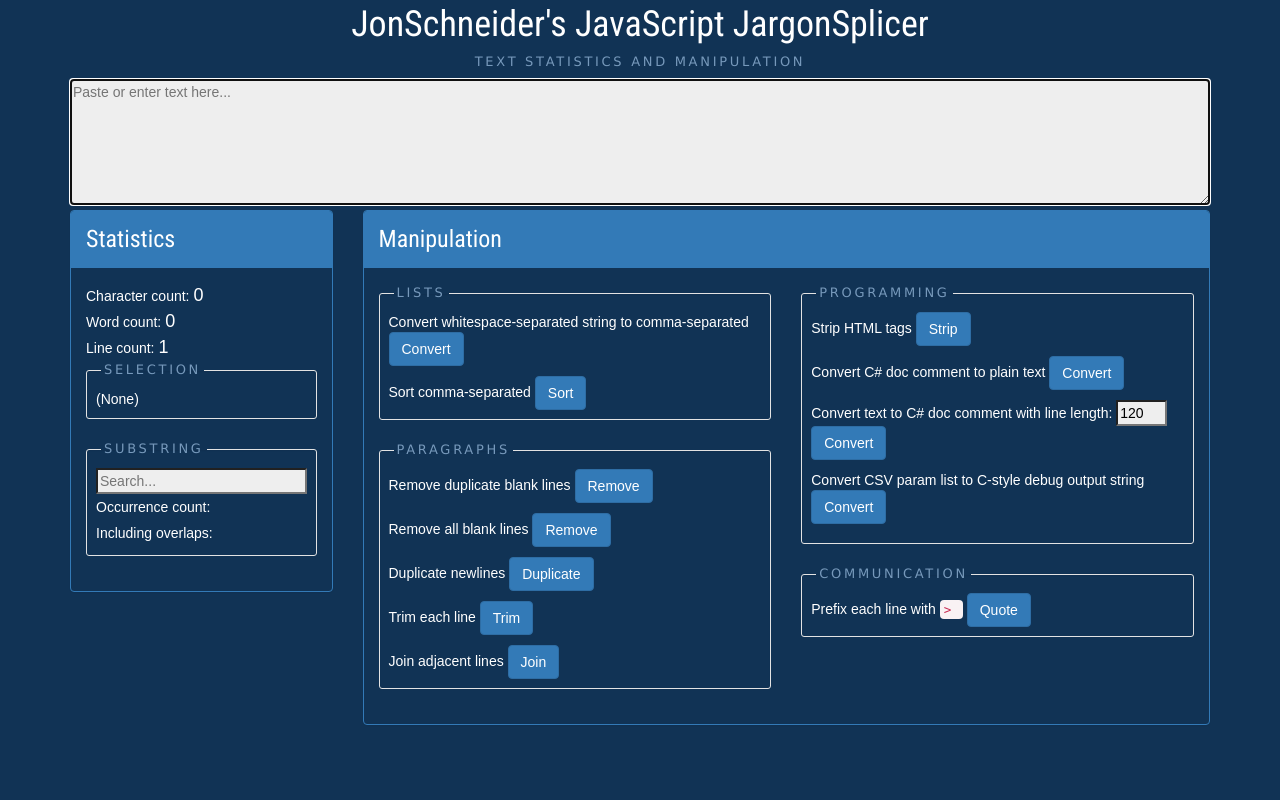
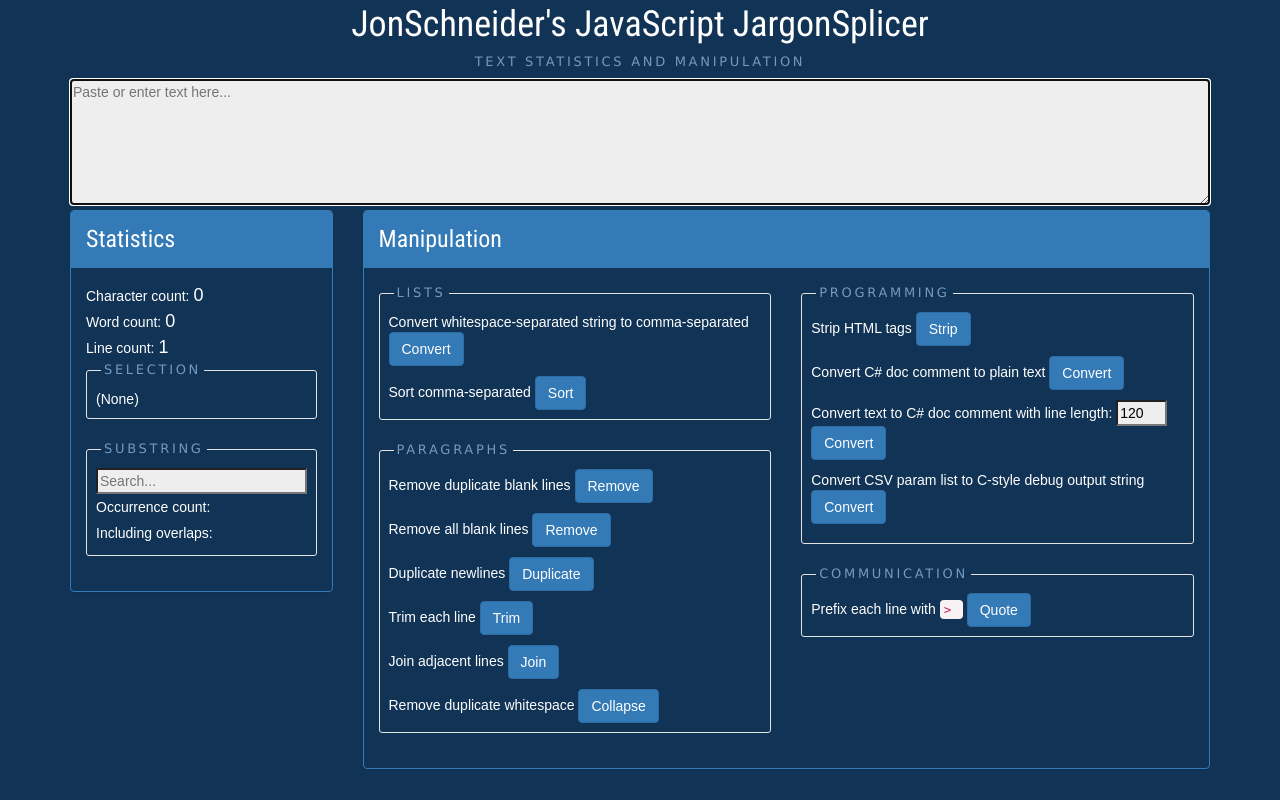
Before and after one commit to jschneid/jargon-splicer, a React (Create React App) app: page / in a window 1280 px wide. Built offline with nearby package versions, Linux system fonts and the light colour scheme; a web font is replaced by a local one.

Commit message:
Add collapse whitespace tool

```diff
--- a/src/Tools/Paragraphs.js
+++ b/src/Tools/Paragraphs.js
@@ -45,23 +45,32 @@ export default class Paragraphs extends React.Component {
     this.props.setText(result);
   }
 
+  collapseWhitespace() {
+    // https://stackoverflow.com/a/22622331/12484
+    const result = this.props.text.split(' ').filter(n => n).join(' ');
+    this.props.setText(result);
+  }
+
   render() {
     return (
    <fieldset className="well well-sm">
       <legend>Paragraphs</legend>
       <p>
-          Remove duplicate blank lines <input type="button" className="btn btn-primary" onClick={() => this.removeDuplicateBlankLines()} value="Remove" />
+        Remove duplicate blank lines <input type="button" className="btn btn-primary" onClick={() => this.removeDuplicateBlankLines()} value="Remove" />
       </p>
       <p>
-          Remove all blank lines <input type="button" className="btn btn-primary" onClick={() => this.removeBlankLines()} value="Remove" />
+        Remove all blank lines <input type="button" className="btn btn-primary" onClick={() => this.removeBlankLines()} value="Remove" />
       </p>
       <p>
         Duplicate newlines <input type="button" className="btn btn-primary" onClick={() => this.duplicateNewlines()} value="Duplicate" />
       </p>
       <p>
-          Trim each line <input type="button" className="btn btn-primary" onClick={() => this.trimLines()} value="Trim" />
+        Trim each line <input type="button" className="btn btn-primary" onClick={() => this.trimLines()} value="Trim" />
       </p>
-      Join adjacent lines <input type="button" className="btn btn-primary" onClick={() => this.joinAdjacentLines()} value="Join" />
+      <p>
+        Join adjacent lines <input type="button" className="btn btn-primary" onClick={() => this.joinAdjacentLines()} value="Join" />
+      </p>
+        Remove duplicate whitespace <input type="button" className="btn btn-primary" onClick={() => this.collapseWhitespace()} value="Collapse" />
     </fieldset>
     );
   }
```
